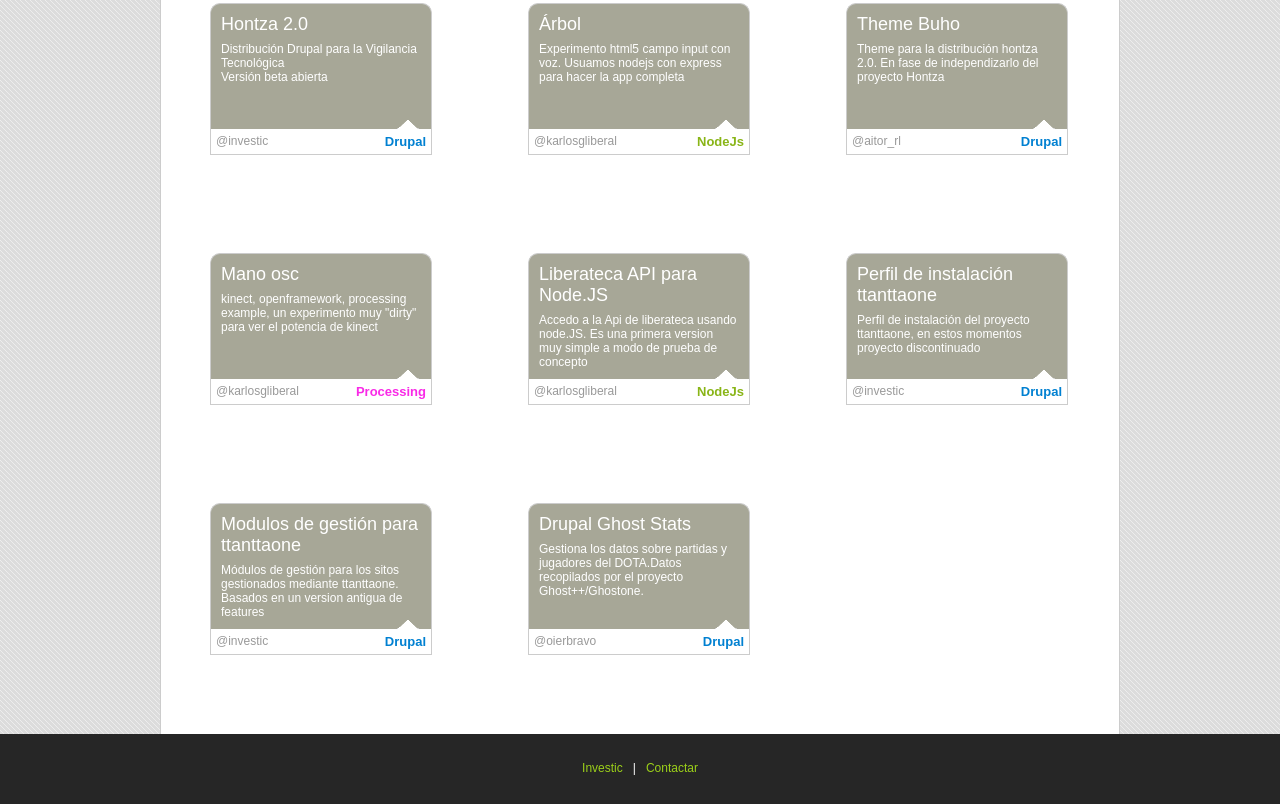
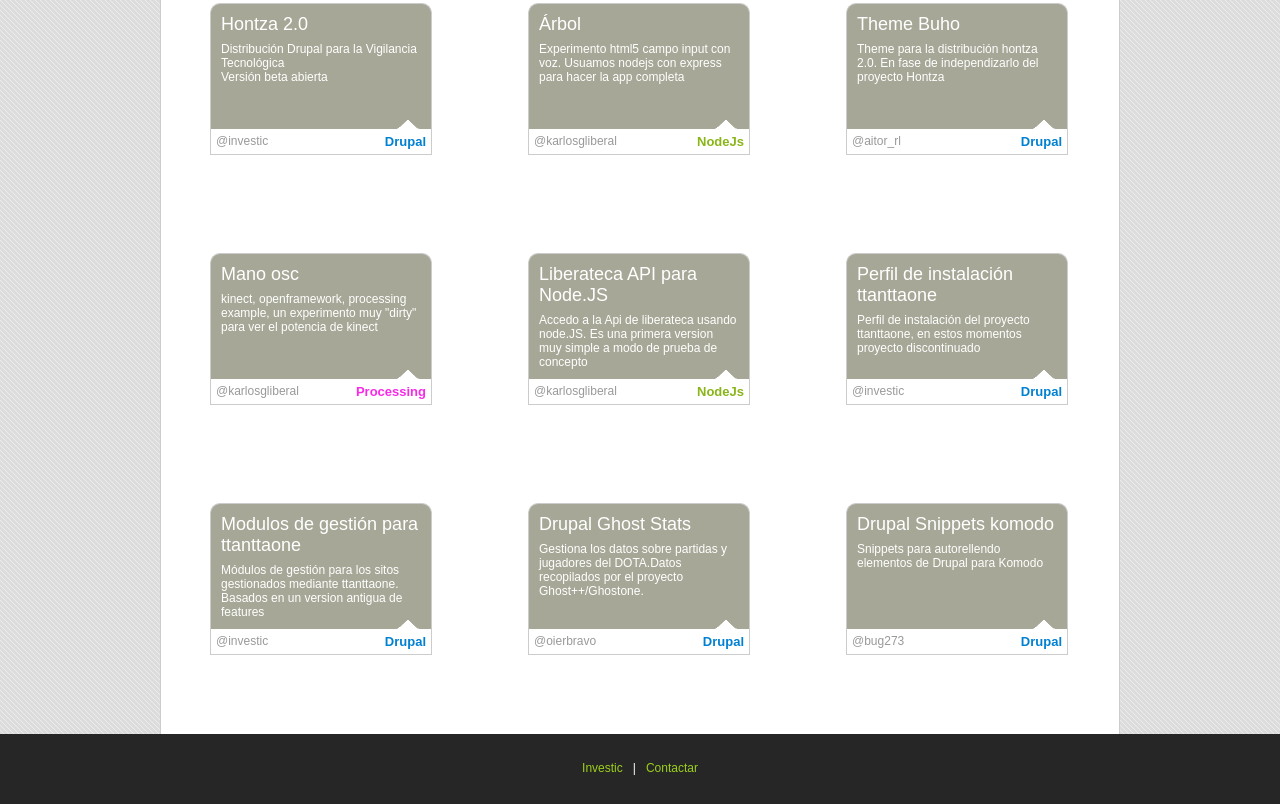
Before and after one commit to investic/investic.github.com, a plain HTML site: page index.html in a window 1280 px wide. Shown: the part 434-1238 px from the top of the page. Drawn offline with Linux system fonts and the light colour scheme.

Commit message:
Proyecto snippet Komodo de Bug73

```diff
--- a/index.html
+++ b/index.html
@@ -137,6 +137,19 @@
     </div>
   </div><!--Cierra box-->
 
+  <div class="box-wrapper"><!--Box-->
+    <div class="box">
+    <div class="box-titular"><a href="https://github.com/bug273/Drupal_snippets_komodo">Drupal Snippets komodo</a></div>
+    <div class="box-texto">Snippets para autorellendo elementos de Drupal para Komodo</div>
+  </div>
+     <div class="mancheta"></div>
+  <div class="box-footer">
+
+     <div class="box-user"><a href="http://github.com/bug273">@bug273</a></div>
+     <div class="box-drupal">Drupal</div>
+    </div>
+  </div><!--Cierra box-->
+
 </div><!--Cierra Content wrapper-->
 </div><!--Cierra Contenido-->
   <div class="separador"></div>
```
